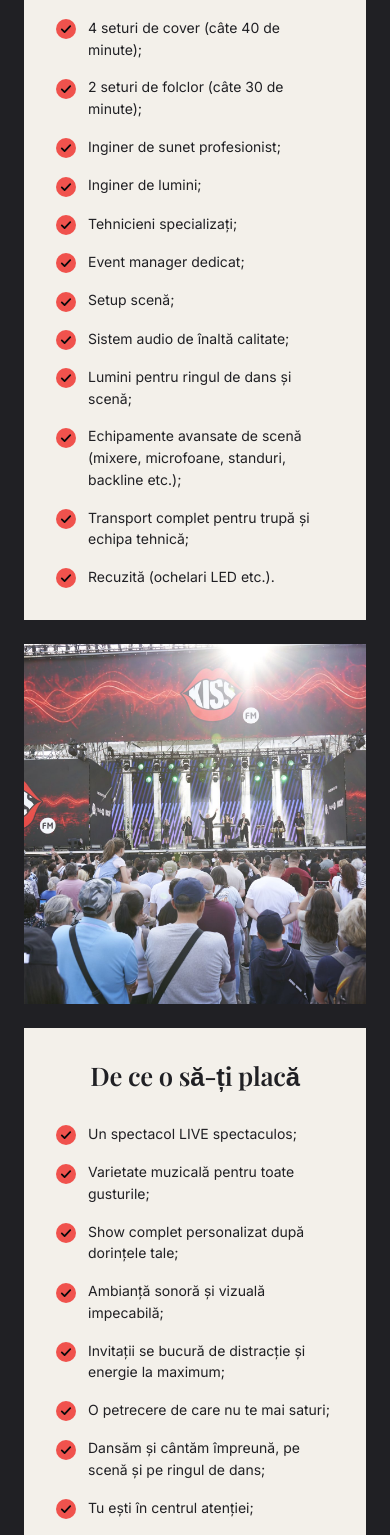
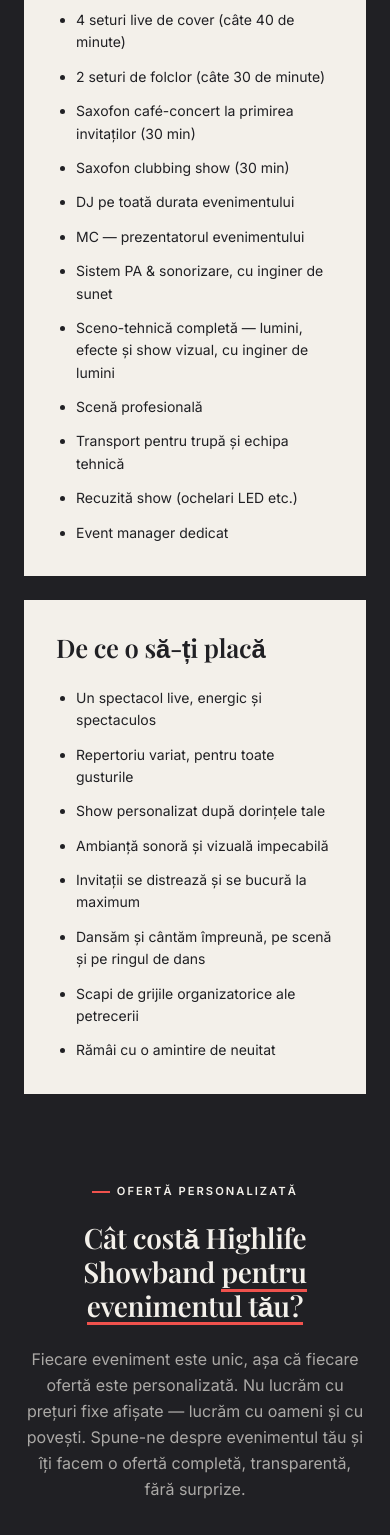
Before and after one commit to NovaMusicHUB/highlife-showband, a Next.js app: page / in a window 390 px wide. Shown: the part 8380-9915 px from the top of the page. Built offline with nearby package versions, Linux system fonts and the light colour scheme.

Commit message:
Packages: two plain boxes with dot bullets, photo removed, saxophone/DJ/MC/stage items kept, right column reworded

```diff
--- a/app/components/Packages.tsx
+++ b/app/components/Packages.tsx
@@ -5,62 +5,45 @@
 // ── Data ──────────────────────────────────────────────────────────────────────
 
 const CE_PRIMITI = [
-  "4 seturi de cover (câte 40 de minute);",
-  "2 seturi de folclor (câte 30 de minute);",
-  "Inginer de sunet profesionist;",
-  "Inginer de lumini;",
-  "Tehnicieni specializați;",
-  "Event manager dedicat;",
-  "Setup scenă;",
-  "Sistem audio de înaltă calitate;",
-  "Lumini pentru ringul de dans și scenă;",
-  "Echipamente avansate de scenă (mixere, microfoane, standuri, backline etc.);",
-  "Transport complet pentru trupă și echipa tehnică;",
-  "Recuzită (ochelari LED etc.).",
+  "4 seturi live de cover (câte 40 de minute)",
+  "2 seturi de folclor (câte 30 de minute)",
+  "Saxofon café-concert la primirea invitaților (30 min)",
+  "Saxofon clubbing show (30 min)",
+  "DJ pe toată durata evenimentului",
+  "MC — prezentatorul evenimentului",
+  "Sistem PA & sonorizare, cu inginer de sunet",
+  "Sceno-tehnică completă — lumini, efecte și show vizual, cu inginer de lumini",
+  "Scenă profesională",
+  "Transport pentru trupă și echipa tehnică",
+  "Recuzită show (ochelari LED etc.)",
+  "Event manager dedicat",
 ];
 
 const DE_CE_O_SA_TI_PLACA = [
-  "Un spectacol LIVE spectaculos;",
-  "Varietate muzicală pentru toate gusturile;",
-  "Show complet personalizat după dorințele tale;",
-  "Ambianță sonoră și vizuală impecabilă;",
-  "Invitații se bucură de distracție și energie la maximum;",
-  "O petrecere de care nu te mai saturi;",
-  "Dansăm și cântăm împreună, pe scenă și pe ringul de dans;",
-  "Tu ești în centrul atenției;",
-  "Scapi de toate grijile legate de petrecere;",
-  "Rămâi cu o amintire de neuitat.",
+  "Un spectacol live, energic și spectaculos",
+  "Repertoriu variat, pentru toate gusturile",
+  "Show personalizat după dorințele tale",
+  "Ambianță sonoră și vizuală impecabilă",
+  "Invitații se distrează și se bucură la maximum",
+  "Dansăm și cântăm împreună, pe scenă și pe ringul de dans",
+  "Scapi de grijile organizatorice ale petrecerii",
+  "Rămâi cu o amintire de neuitat",
 ];
 
 // ── Components ────────────────────────────────────────────────────────────────
 
-function CheckIcon() {
-  return (
-    <svg width="20" height="20" viewBox="0 0 20 20" aria-hidden="true" style={{ flexShrink: 0, marginTop: "0.15rem" }}>
-      <circle cx="10" cy="10" r="10" fill="#f0524d" />
-      <path d="M5.8 10.4 L8.6 13.1 L14.2 7.2" stroke="#09090b" strokeWidth="1.8" fill="none" strokeLinecap="round" strokeLinejoin="round" />
-    </svg>
-  );
-}
-
 function FeatureCard({ title, items }: { title: string; items: string[] }) {
   return (
-    <div
-      className="reveal p-8 lg:p-10 h-full"
-      style={{ background: "#f3f0ea", color: "#202024" }}
-    >
+    <div className="reveal p-8 lg:p-10 h-full" style={{ background: "#f3f0ea", color: "#202024" }}>
       <h2
-        className="font-display text-center mb-8"
+        className="font-display mb-6"
         style={{ fontSize: "clamp(1.6rem, 2.6vw, 2.1rem)", fontWeight: 600, lineHeight: 1.2 }}
       >
         {title}
       </h2>
-      <ul className="flex flex-col gap-4">
+      <ul className="list-disc pl-5 flex flex-col gap-3 font-body text-sm lg:text-base" style={{ lineHeight: 1.6 }}>
         {items.map((item) => (
-          <li key={item} className="flex items-start gap-3 font-body text-sm lg:text-base" style={{ lineHeight: 1.55 }}>
-            <CheckIcon />
-            <span>{item}</span>
-          </li>
+          <li key={item}>{item}</li>
         ))}
       </ul>
     </div>
@@ -96,20 +79,8 @@
           <p className="eyebrow mb-5">Show complet. Fără compromisuri.</p>
         </div>
 
-        <div className="grid lg:grid-cols-3 gap-6 lg:gap-8 items-stretch mb-20 lg:mb-28">
+        <div className="grid md:grid-cols-2 gap-6 lg:gap-8 max-w-5xl mx-auto mb-20 lg:mb-28">
           <FeatureCard title="Ce primiți" items={CE_PRIMITI} />
-
-          {/* Photo — real Highlife folder image */}
-          <div className="reveal relative min-h-[360px] lg:min-h-0">
-            <img
-              src="/images/kimaro/kimaro-02.jpg"
-              alt="Highlife Showband — show live pe scenă"
-              loading="lazy"
-              className="absolute inset-0 w-full h-full"
-              style={{ objectFit: "cover", objectPosition: "center" }}
-            />
-          </div>
-
           <FeatureCard title="De ce o să-ți placă" items={DE_CE_O_SA_TI_PLACA} />
         </div>
 
```
